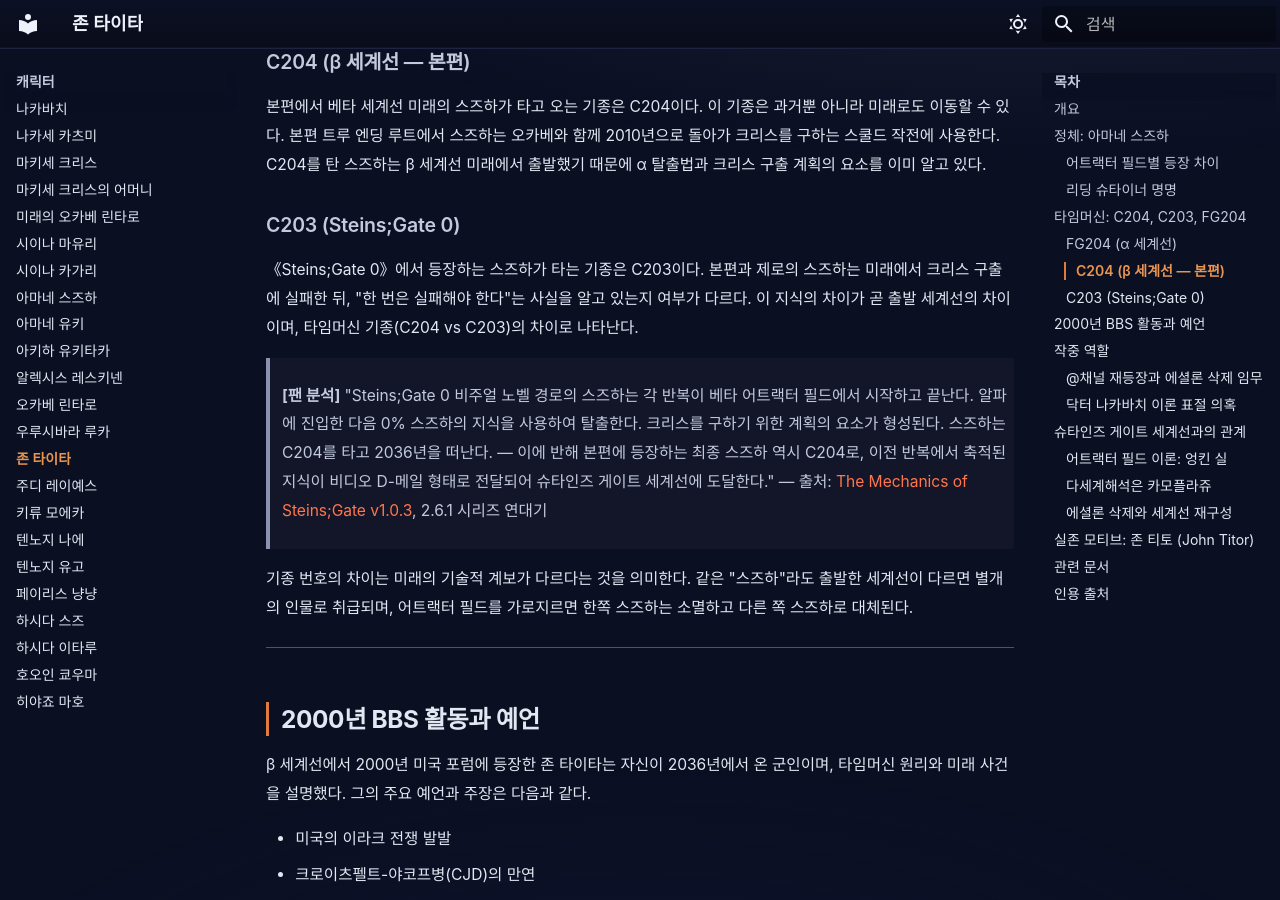
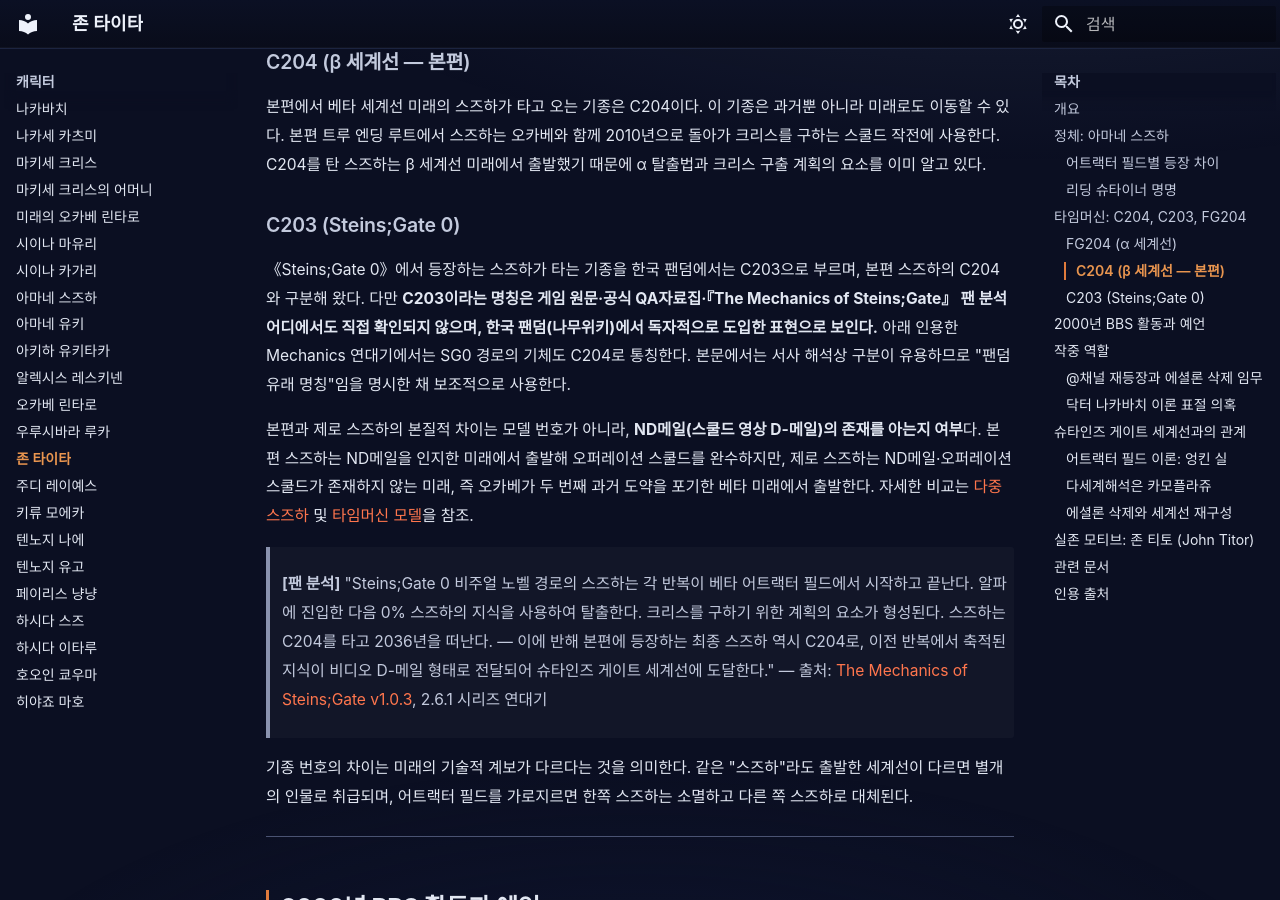
Before and after one commit to sgwiki/sgwiki.github.io, an MkDocs documentation site: the page built from wiki/캐릭터/존-타이타.md, in a window 1280 px wide and 900 px high, scrolled down 2145 px. Built offline with MkDocs 1.6.1 and Material for MkDocs 9.7.7, drawn with Linux system fonts in a browser that asks for light colours; some web fonts are replaced.

Commit message:
fix(wiki): 존-타이타 — P10 a98cd38a 패치 적용

```diff
--- a/wiki/캐릭터/존-타이타.md
+++ b/wiki/캐릭터/존-타이타.md
@@ -54,7 +54,9 @@ description: "존 타이타는 《Steins;Gate》 세계관에서 2036년에서
 
 ### C203 (Steins;Gate 0)
 
-《Steins;Gate 0》에서 등장하는 스즈하가 타는 기종은 C203이다. 본편과 제로의 스즈하는 미래에서 크리스 구출에 실패한 뒤, "한 번은 실패해야 한다"는 사실을 알고 있는지 여부가 다르다. 이 지식의 차이가 곧 출발 세계선의 차이이며, 타임머신 기종(C204 vs C203)의 차이로 나타난다.
+《Steins;Gate 0》에서 등장하는 스즈하가 타는 기종을 한국 팬덤에서는 C203으로 부르며, 본편 스즈하의 C204와 구분해 왔다. 다만 **C203이라는 명칭은 게임 원문·공식 QA자료집·『The Mechanics of Steins;Gate』 팬 분석 어디에서도 직접 확인되지 않으며, 한국 팬덤(나무위키)에서 독자적으로 도입한 표현으로 보인다.** 아래 인용한 Mechanics 연대기에서는 SG0 경로의 기체도 C204로 통칭한다. 본문에서는 서사 해석상 구분이 유용하므로 "팬덤 유래 명칭"임을 명시한 채 보조적으로 사용한다.
+
+본편과 제로 스즈하의 본질적 차이는 모델 번호가 아니라, **ND메일(스쿨드 영상 D-메일)의 존재를 아는지 여부**다. 본편 스즈하는 ND메일을 인지한 미래에서 출발해 오퍼레이션 스쿨드를 완수하지만, 제로 스즈하는 ND메일·오퍼레이션 스쿨드가 존재하지 않는 미래, 즉 오카베가 두 번째 과거 도약을 포기한 베타 미래에서 출발한다. 자세한 비교는 [다중 스즈하](../lore/다중-스즈하.md) 및 [타임머신 모델](../lore/타임머신-모델.md)을 참조.
 
 > **[팬 분석]** "Steins;Gate 0 비주얼 노벨 경로의 스즈하는 각 반복이 베타 어트랙터 필드에서 시작하고 끝난다. 알파에 진입한 다음 0% 스즈하의 지식을 사용하여 탈출한다. 크리스를 구하기 위한 계획의 요소가 형성된다. 스즈하는 C204를 타고 2036년을 떠난다. — 이에 반해 본편에 등장하는 최종 스즈하 역시 C204로, 이전 반복에서 축적된 지식이 비디오 D-메일 형태로 전달되어 슈타인즈 게이트 세계선에 도달한다."
 > — 출처: [The Mechanics of Steins;Gate v1.0.3](../근거자료/비공식/mechanics-of-steins-gate/ch2.md), 2.6.1 시리즈 연대기
```
